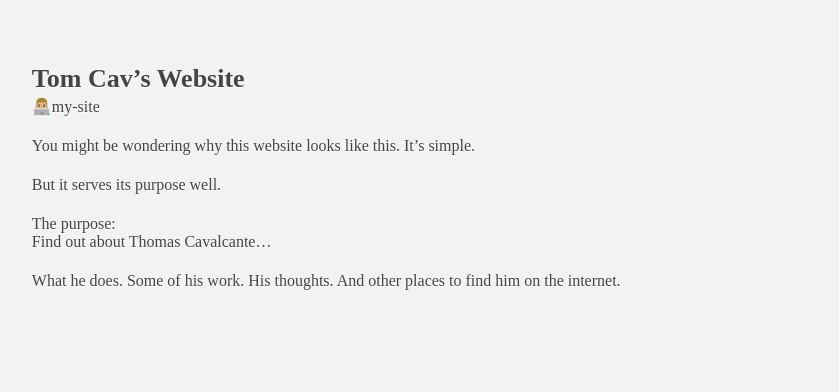
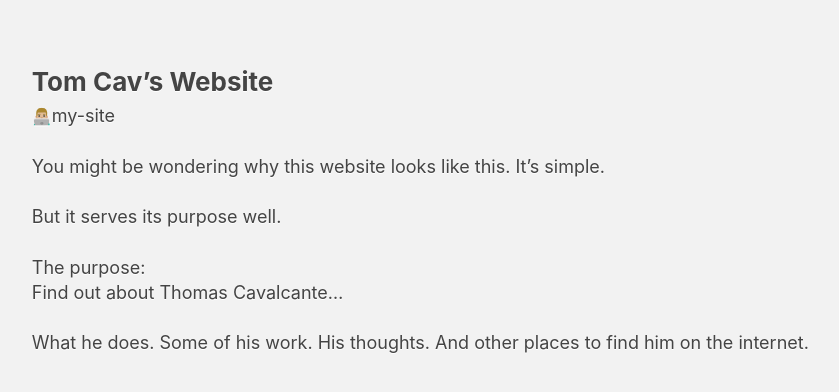
Before and after one commit to tpcav/my-website, a plain HTML site: page index.html in a window 1280 px wide. Shown: the whole page, without its empty margins (141-980 px from the left). Drawn offline with Linux system fonts and the light colour scheme.

Commit message:
style changes

```diff
--- a/index.html
+++ b/index.html
@@ -9,11 +9,11 @@
 
 <style type="text/css">
 body {margin: 5% auto; background: #f2f2f2; color: #444444; font-family: -apple-system, BlinkMacSystemFont, "Segoe UI", Roboto, Helvetica, Arial, sans-serif; font-size: 18px; line-height: 1.4; text-shadow: 0 1px 0 #ffffff; max-width: 73%;}
-p.p1 {margin: 0.0px 0.0px 3.0px 0.0px; font: 26.0px '.AppleSystemUIFont'}
-p.p2 {margin: 0.0px 0.0px 0.0px 0.0px; font: 16.0px '.AppleSystemUIFont'}
-p.p3 {margin: 0.0px 0.0px 0.0px 0.0px; font: 16.0px '.AppleSystemUIFont'; min-height: 21.0px}
-span.s1 {font-family: 'UICTFontTextStyleBody'; font-weight: bold; font-style: normal; font-size: 26.00px}
-span.s2 {font-family: 'UICTFontTextStyleBody'; font-weight: normal; font-style: normal; font-size: 16.00px}
+p.p1 {margin: 0.0px 0.0px 3.0px 0.0px; font: 26.0px}
+p.p2 {margin: 0.0px 0.0px 0.0px 0.0px; font: 16.0px}
+p.p3 {margin: 0.0px 0.0px 0.0px 0.0px; font: 16.0px; min-height: 21.0px}
+span.s1 {font-weight: bold; font-style: normal; font-size: 26.00px}
+span.s2 {font-weight: normal; font-style: normal; font-size: 16.00px}
 
 </style>
 </head>
```
